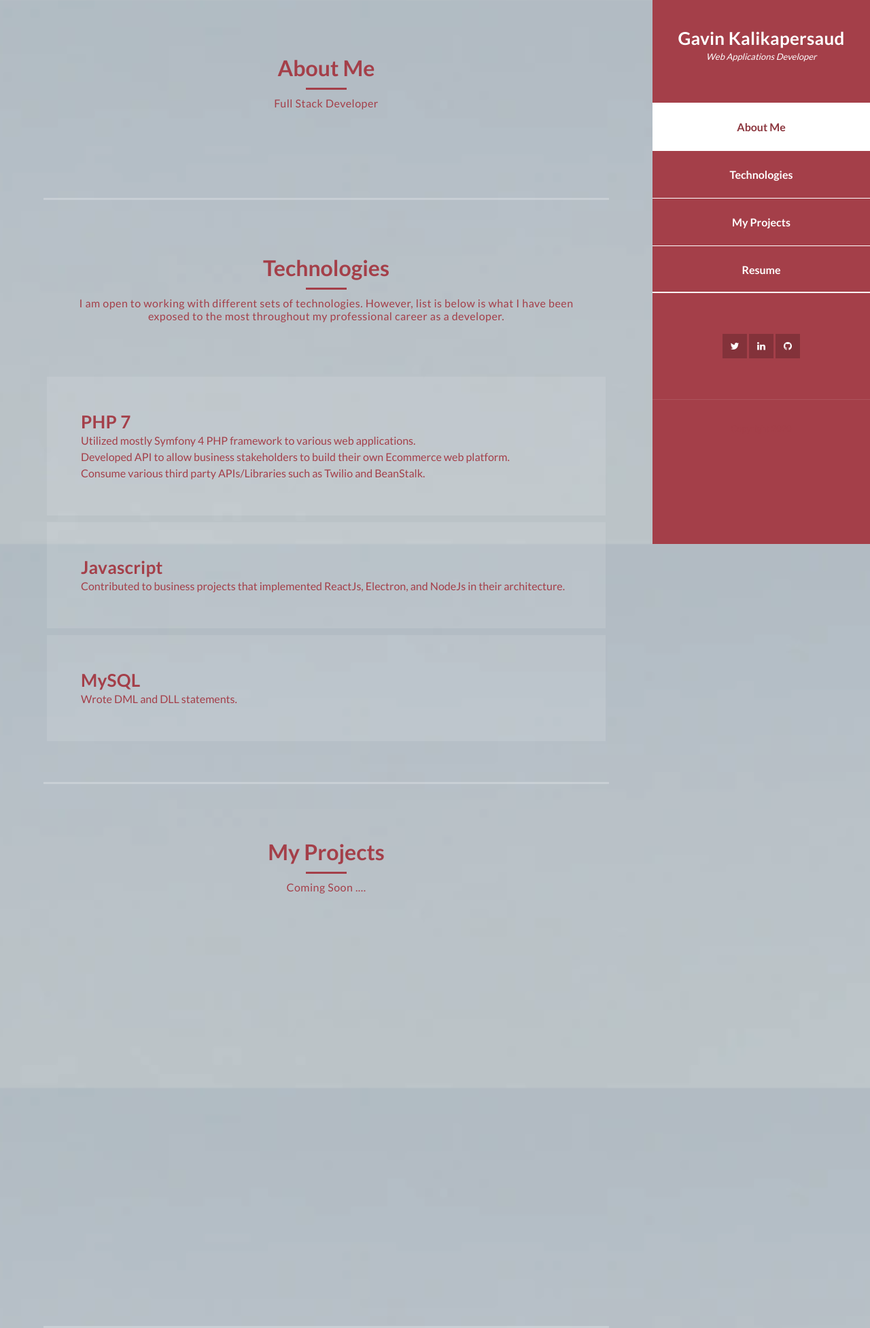
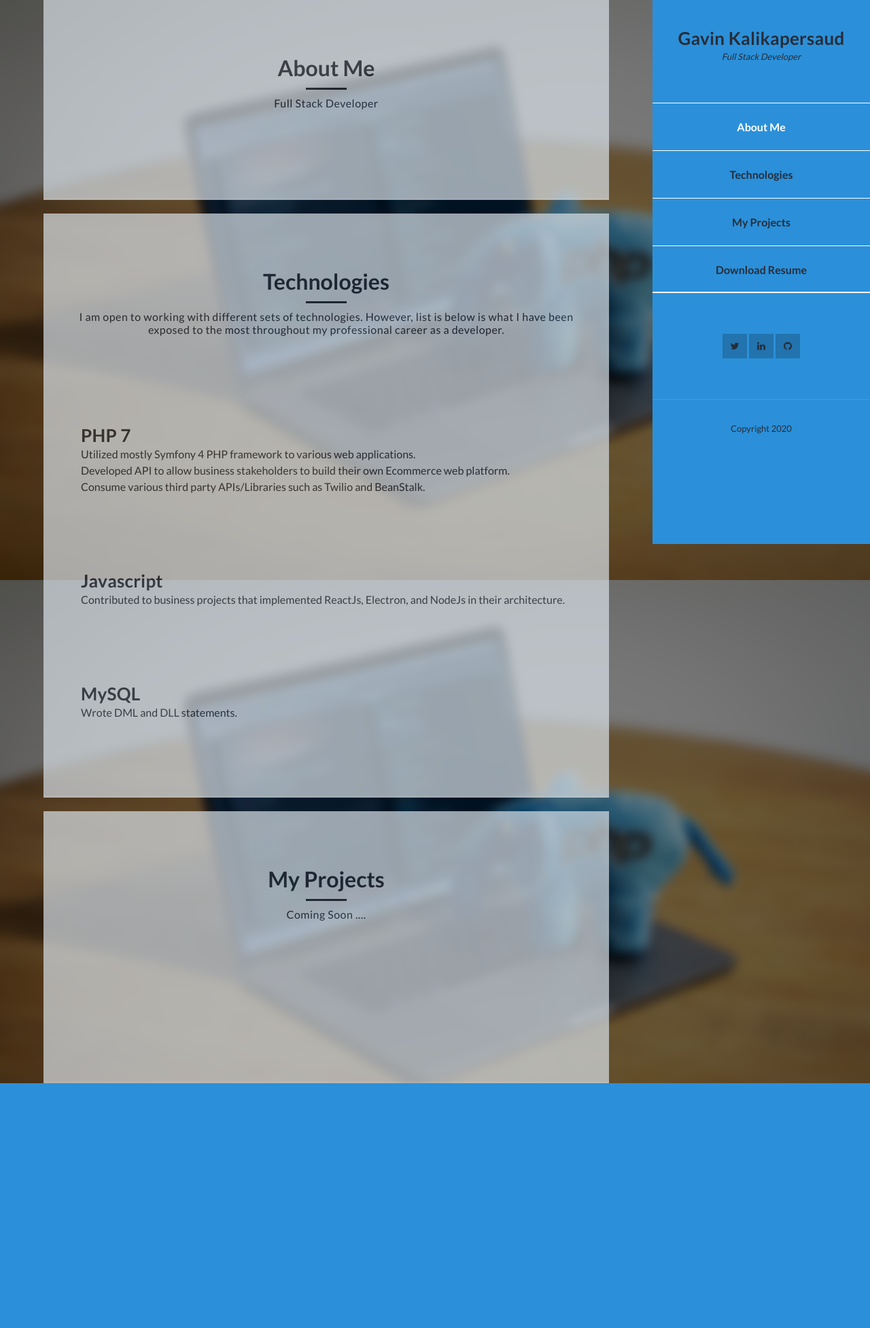
Before and after one commit to gavinkalika/portfolio, a Flask app: page / in a window 1280 px wide. Shown: the whole page at 68% size. After the commit the page ends 1593 px from the top, so only its background shows below. Run offline with Flask 2, Linux system fonts and the light colour scheme; some libraries are stand-ins or nearby versions.

Commit message:
update color scheme

```diff
--- a/app/static/css/style.css
+++ b/app/static/css/style.css
@@ -2,6 +2,7 @@
     box-sizing: border-box;
     padding:0;
     margin:0;
+    color: #282c37;
 }
 
 @import url(fontawesome.css);
@@ -11,7 +12,7 @@ body {
 }
 
 #main-wrapper {
-    background: url(../images/bg.png) no-repeat center center fixed;
+    background: linear-gradient( rgba(0, 0, 0, 0.5), rgba(0, 0, 0, 0.5) ), url('../images/bg.png') no-repeat center center fixed;
     -webkit-background-size: cover;
     -moz-background-size: cover;
     -o-background-size: cover;
@@ -38,13 +39,12 @@ a:hover {
 p {
     font-size: 16px;
     line-height: 24px;
-    color: #a43f49;
 }
 
 h4 {
     font-size: 26px;
     font-weight: 700;
-    color: #a43f49;
+
     letter-spacing: 0.25px;
 }
 
@@ -113,7 +113,7 @@ html {
     display: inline-block;
     font-size: 16px;
     font-weight: 700;
-    color: #fff;
+    color: #282c37;
     width: 100%;
     transition: all 0.5s;
     border-top: 1px solid #fff;
@@ -121,8 +121,8 @@ html {
 
 .main-nav li:hover a,
 .main-nav li.active a {
-    background: #fff;
-    color: #8c363e;
+    /* background: #fff; */
+    color: white;
 }
 
 /* Sidebar Menu */
@@ -149,7 +149,6 @@ html {
 .menu .author-content span {
     font-size: 13px;
     font-style: italic;
-    color: #fff;
 }
 
 .menu .socials {
@@ -219,7 +218,7 @@ html {
     right: 10%;
   -webkit-transition: -webkit-transform 233ms cubic-bezier(0, 0, 0.21, 1);
   -webkit-overflow-scrolling: touch;
-  background-color: #a43f49;
+  background-color: #2b90d9;
   box-sizing: border-box;
   height: 100vh;
   max-height: 100vh !important;
@@ -285,7 +284,7 @@ html {
     right: 10%;
     left: 35%;
     position: relative;
-    min-height: 100vh;
+    min-height: 50vh;
     padding-bottom: 50px;
     border-bottom: 3px solid rgba(250, 250, 250, 0.25);
 }
@@ -298,20 +297,18 @@ html {
 .section-heading h2 {
     font-size: 32px;
     font-weight: 700;
-color: #a43f49;
 }
 
 .section-heading .line-dec {
     width: 60px;
     height: 3px;
-    background-color: #a43f49;
+    background-color: #282c37;
     margin: 10px auto;
 }
 
 .section-heading span {
     margin-top: 5px;
     font-size: 16px;
-color: #a43f49;
     letter-spacing: 0.5px;
 }
 
@@ -396,28 +393,19 @@ button:hover {
 .tech-item {
     margin-bottom: 10px;
     padding: 50px;
-    background-color: rgba(250, 250, 250, 0.1);
     transition: all 0.5s;
+      /* background-color: #d9e1e8;
+    opacity: 0.8; */
 }
 
 .tech-item h4 {
     transition: all 0.5s;
+    color: #282c37;
 }
 
 .tech-item p {
     transition: all 0.5s;
-}
-
-.tech-item:hover {
-    background-color: rgba(250, 250, 250, 1);
-}
-
-.tech-item:hover h4 {
-    color: #1e1e1e;
-}
-
-.tech-item:hover p {
-    color: #4a4a4a;
+    color: #282c37;
 }
 
 .tech-item .service-icon {
@@ -430,40 +418,21 @@ button:hover {
     transition: all 0.5s;
 }
 
-.tech-item .first-service-icon {
-    background-image: url(../images/first-white-icon.png);
+
+/* My Work */
+.section.my-work{
+    margin-top: 20px;
+}
+.section.my-work, .section.about-me{
+    background-color: #d9e1e8;
+    opacity: 0.7;
 }
 
-.tech-item:hover .first-service-icon {
-    background-image: url(../images/first-main-icon.png);
+.section.technologies{
+    background-color: #d9e1e8;
+    opacity: 0.7;
+    margin-top: 20px;
 }
-
-.tech-item .second-service-icon {
-    background-image: url(../images/second-white-icon.png);
-}
-
-.tech-item:hover .second-service-icon {
-    background-image: url(../images/second-main-icon.png);
-}
-
-.tech-item .third-service-icon {
-    background-image: url(../images/third-white-icon.png);
-}
-
-.tech-item:hover .third-service-icon {
-    background-image: url(../images/third-main-icon.png);
-}
-
-.tech-item .fourth-service-icon {
-    background-image: url(../images/fourth-white-icon.png);
-}
-
-.tech-item:hover .fourth-service-icon {
-    background-image: url(../images/fourth-main-icon.png);
-}
-
-
-/* My Work */
 
 section.my-work .section-heading {
     text-align: center;
--- a/app/templates/index.html
+++ b/app/templates/index.html
@@ -40,15 +40,15 @@
         <i class="fa fa-times" id="menu-close"></i>
         <div class="container">
             <div class="author-content">
-                <h4 style="color:#fff">Gavin Kalikapersaud</h4>
-                <span>Web Applications Developer</span>
+                <h4>Gavin Kalikapersaud</h4>
+                <span>Full Stack Developer</span>
             </div>
             <nav class="main-nav" role="navigation">
                 <ul class="main-menu">
                     <li><a href="#section1">About Me</a></li>
                     <li><a href="#section2">Technologies</a></li>
                     <li><a href="#section3">My Projects</a></li>
-                    <li><a href="/downloadResume/" data-ignore="true" id="download-resume">Resume</a></li>
+                    <li><a href="/downloadResume/" data-ignore="true" id="download-resume"> Download Resume</a></li>
                 </ul>
             </nav>
             <div class="socials">
@@ -71,7 +71,7 @@
     </div>
 </div>
 <div id="main-wrapper">
-    <section data-section="section1" style="min-height:20vh" class="section">
+    <section data-section="section1" style="min-height:20vh" class="section about-me">
         <div class="container">
             <div class="section-heading">
                 <h2>About Me</h2>
```
Also changed, not shown: app/static/images/bg.png.
